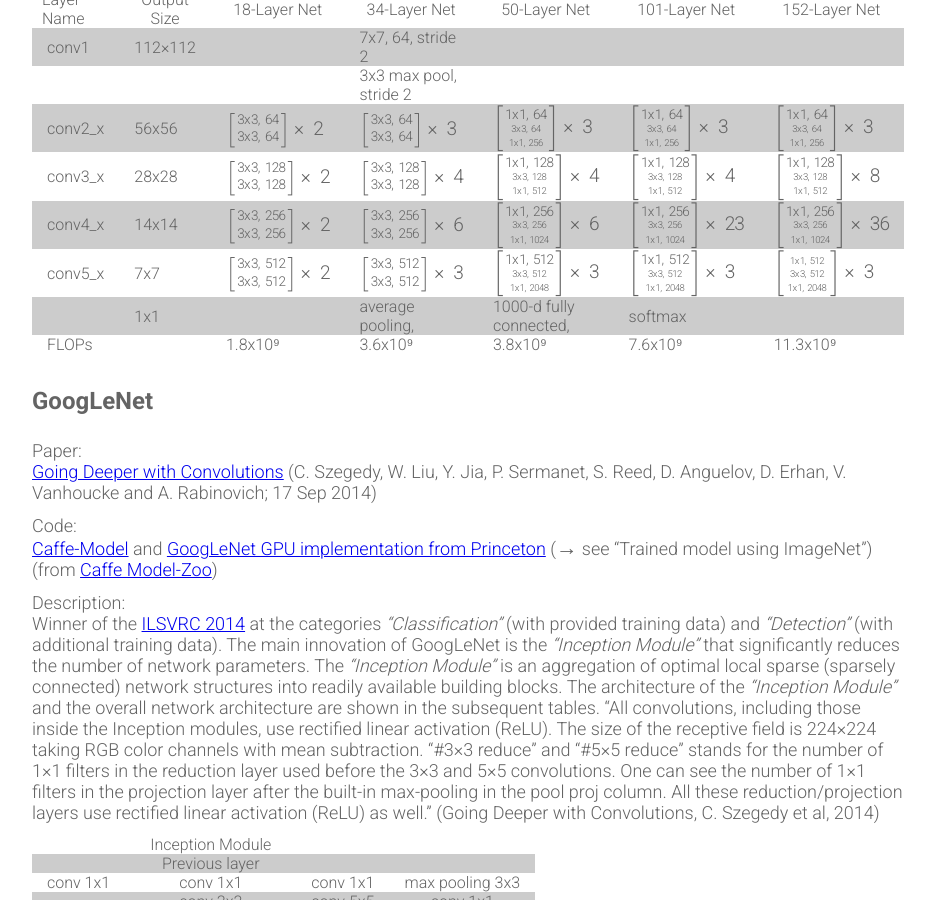
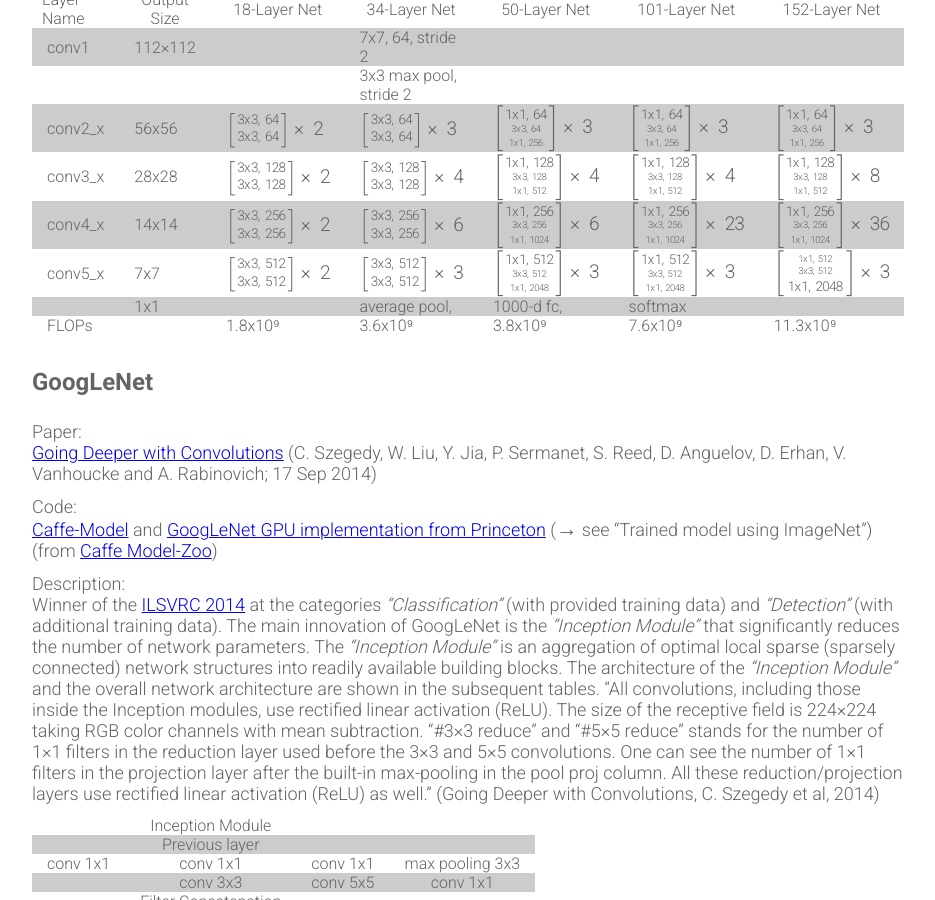
Before and after one commit to Xamla/xamla.github.io, a Jekyll site: the page built from prominent-convnet-architectures.md, in a window 1280 px wide and 900 px high, scrolled down 553 px. Shown: the whole window, without its empty margins (198-1133 px from the left). Built offline with Jekyll 4.4.1, drawn with Linux system fonts in a browser that asks for light colours; formulas are drawn with MathJax 3.

Commit message:
Update prominent-convnet-architectures.md

```diff
--- a/prominent-convnet-architectures.md
+++ b/prominent-convnet-architectures.md
@@ -32,8 +32,8 @@
 | conv2_x    | 56x56       | \\( \left[ {\text{3x3, 64} \atop \text{3x3, 64}} \right] \times 2 \\) | \\( \left[ {\text{3x3, 64} \atop \text{3x3, 64}} \right] \times 3 \\)  | \\( \left[ \text{1x1, 64} \atop {\text{3x3, 64} \atop \text{1x1, 256}} \right] \times 3 \\)  | \\(\left[\text{1x1, 64}\atop{\text{3x3, 64}\atop\text{1x1, 256}}\right] \times 3\\) | \\(\left[\text{1x1, 64}\atop{\text{3x3, 64}\atop\text{1x1, 256}}\right] \times 3\\) |
 | conv3_x    | 28x28       | \\(\left[\text{3x3, 128}\atop\text{3x3, 128}\right] \times 2\\) | \\(\left[\text{3x3, 128}\atop\text{3x3, 128}\right] \times 4\\) | \\(\left[\text{1x1, 128}\atop{\text{3x3, 128}\atop\text{1x1, 512}}\right] \times 4\\) | \\(\left[\text{1x1, 128}\atop{\text{3x3, 128}\atop\text{1x1, 512}}\right] \times 4\\) | \\(\left[\text{1x1, 128}\atop{\text{3x3, 128}\atop\text{1x1, 512}}\right] \times 8\\) |
 | conv4_x    | 14x14       | \\(\left[\text{3x3, 256}\atop\text{3x3, 256}\right] \times 2\\) | \\(\left[\text{3x3, 256}\atop\text{3x3, 256}\right] \times 6\\) | \\(\left[\text{1x1, 256}\atop{\text{3x3, 256}\atop\text{1x1, 1024}}\right] \times 6\\) | \\(\left[\text{1x1, 256}\atop{\text{3x3, 256}\atop\text{1x1, 1024}}\right] \times 23\\) | \\(\left[\text{1x1, 256}\atop{\text{3x3, 256}\atop\text{1x1, 1024}}\right] \times 36\\) |
-| conv5_x    | 7x7         |  \\(\left[\text{3x3, 512}\atop\text{3x3, 512}\right] \times 2\\) |  \\(\left[\text{3x3, 512}\atop\text{3x3, 512}\right] \times 3\\) | \\(\left[\text{1x1, 512}\atop{\text{3x3, 512}\atop\text{1x1, 2048}}\right] \times 3\\) | \\(\left[\text{1x1, 512}\atop{\text{3x3, 512}\atop\text{1x1, 2048}}\right] \times 3\\) | \\(\left[ _{\text{1x1, 512}}\atop{\text{3x3, 512}\atop\text{1x1, 2048}}\right] \times 3\\) |
-|            | 1x1         |              | average pooling, | 1000-d fully connected, | softmax
+| conv5_x    | 7x7         |  \\(\left[\text{3x3, 512}\atop\text{3x3, 512}\right] \times 2\\) |  \\(\left[\text{3x3, 512}\atop\text{3x3, 512}\right] \times 3\\) | \\(\left[\text{1x1, 512}\atop{\text{3x3, 512}\atop\text{1x1, 2048}}\right] \times 3\\) | \\(\left[\text{1x1, 512}\atop{\text{3x3, 512}\atop\text{1x1, 2048}}\right] \times 3\\) | \\(\left[ _{\text{1x1, 512}}\atop{\text{3x3, 512}\atop{\scriptstyle \text{1x1, 2048}}}\right] \times 3\\) |
+|            | 1x1         |              | average pool, | 1000-d fc, | softmax
 | FLOPs      |             | 1.8x10⁹ | 3.6x10⁹ | 3.8x10⁹ | 7.6x10⁹ | 11.3x10⁹ |
 
 
```
